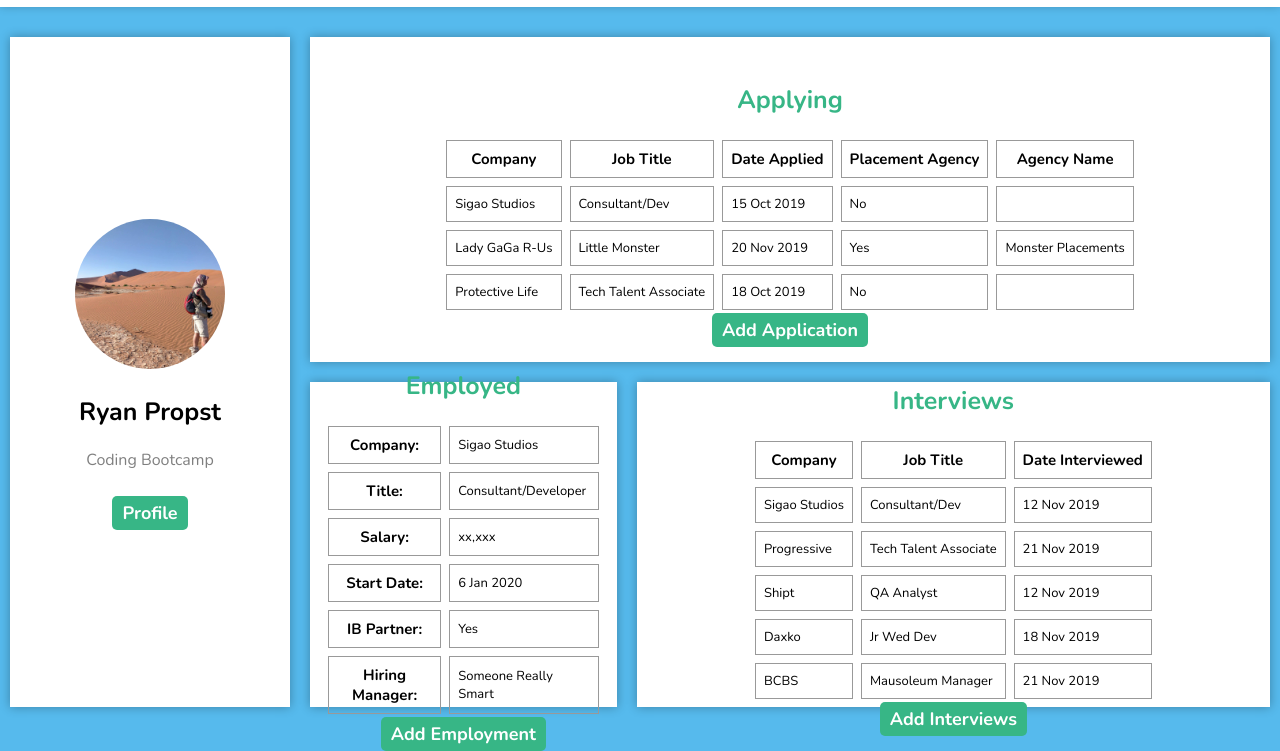
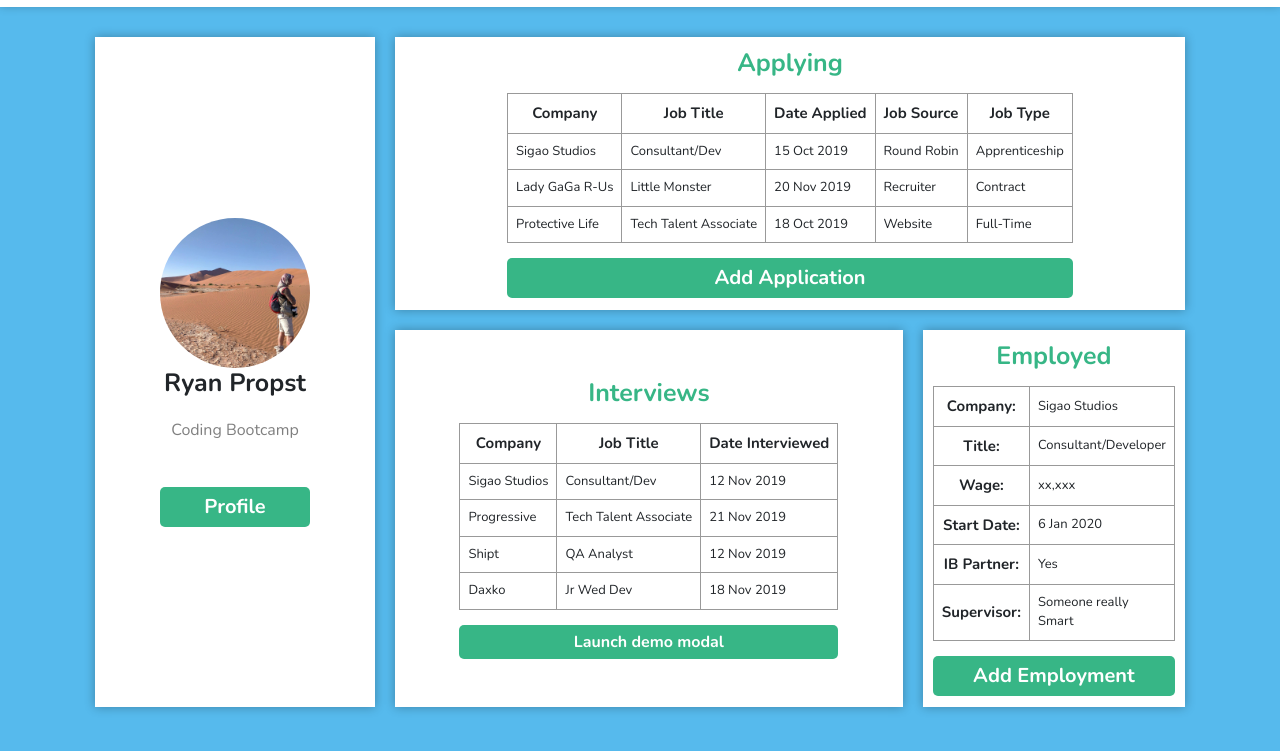
Before and after one commit to ryanpropst1/Hackathon, a plain HTML site: page index.html in a window 1280 px wide. Shown: the part 63-814 px from the top of the page. Drawn offline with nearby package versions, Linux system fonts and the light colour scheme.

Commit message:
moved card positions, changed table fields, modal is functional

```diff
--- a/css/layouts/dashboard.css
+++ b/css/layouts/dashboard.css
@@ -1,17 +1,17 @@
 .dashboard {
   display: grid;
-  grid-template-columns: 300px 1fr 2fr;
-  grid-template-rows: 50% 50%;
+  grid-template-columns: 300px 2fr 1fr;
+  /* grid-template-rows: 50% 50%; */
   height: calc(100vh - 110px);
   margin-top: 20px;
 }
 .dashboard .main {
   grid-row: 1 / span 2;
-  grid-column: 1 / span 1;
+  grid-column: 1 / span;
 }
 .dashboard .description {
   grid-row: 1 / span 1;
-  grid-column: 2 / span 3;
+  grid-column: 2 / span 2;
 }
 .dashboard-card {
   background: white;
@@ -49,7 +49,7 @@
   border-radius: 5px;
   border: none;
   width: 100%;
-  margin-top: 30px;
+  margin-top: 15px;
   background: #37b686;
   color: white;
   font-weight: bold;
@@ -61,7 +61,7 @@
   border-radius: 5px;
   border: none;
   width: 100%;
-  margin-top: 75px;
+  margin-top: 15px;
   background: #37b686;
   color: white;
   font-weight: bold;
--- a/css/style.css
+++ b/css/style.css
@@ -3,6 +3,7 @@
 
 /* Importing layouts */
 @import url("layouts/dashboard.css");
+
 html {
   background-color: #56baed;
 }
@@ -12,6 +13,7 @@ body {
   font-family: "Nunito", sans-serif;
   font-size: 18px;
   font-weight: 300;
+  background-color: #56baed;
 }
 p {
   font-weight: lighter;
--- a/index.html
+++ b/index.html
@@ -1,6 +1,20 @@
 <!DOCTYPE html>
 <html lang="en">
   <head>
+    <link rel="stylesheet"
+      href="https://maxcdn.bootstrapcdn.com/bootstrap/4.0.0/css/bootstrap.min.css"
+      integrity="sha384-Gn5384xqQ1aoWXA+058RXPxPg6fy4IWvTNh0E263XmFcJlSAwiGgFAW/dAiS6JXm"
+      crossorigin="anonymous">
+      <script src="https://code.jquery.com/jquery-3.2.1.slim.min.js"
+        integrity="sha384-KJ3o2DKtIkvYIK3UENzmM7KCkRr/rE9/Qpg6aAZGJwFDMVNA/GpGFF93hXpG5KkN"
+        crossorigin="anonymous"></script>
+      <script
+        src="https://cdnjs.cloudflare.com/ajax/libs/popper.js/1.12.9/umd/popper.min.js"
+        integrity="sha384-ApNbgh9B+Y1QKtv3Rn7W3mgPxhU9K/ScQsAP7hUibX39j7fakFPskvXusvfa0b4Q"
+        crossorigin="anonymous"></script>
+      <script src="https://maxcdn.bootstrapcdn.com/bootstrap/4.0.0/js/bootstrap.min.js"
+        integrity="sha384-JZR6Spejh4U02d8jOt6vLEHfe/JQGiRRSQQxSfFWpi1MquVdAyjUar5+76PVCmYl"
+        crossorigin="anonymous"></script>
     <meta charset="utf-8" />
     <meta http-equiv="X-UA-Compatible" content="IE=edge" />
     <meta name="viewport" content="width=device-width, initial-scale=1" />
@@ -36,74 +50,35 @@
                 <th>Company</th>
                 <th>Job Title</th>
                 <th>Date Applied</th>
-                <th>Placement Agency</th>
-                <th>Agency Name</th>
+                <th>Job Source</th>
+                <th>Job Type</th>
               </tr>
               <tr>
                 <td>Sigao Studios</td>
                 <td>Consultant/Dev</td>
                 <td>15 Oct 2019</td>
-                <td>No</td>
-                <td></td>
+                <td>Round Robin</td>
+                <td>Apprenticeship</td>
               </tr>
               <tr>
                 <td>Lady GaGa R-Us</td>
                 <td>Little Monster</td>
                 <td>20 Nov 2019</td>
-                <td>
-                  Yes
-                  <!-- <select>
-                    <option value="no">No</option>
-                    <option value="yes">Yes</option>
-                  </select> -->
-                </td>
-                <td>Monster Placements</td>
+                <td>Recruiter</td>
+                <td>Contract</td>
               </tr>
               <tr>
                 <td>Protective Life</td>
                 <td>Tech Talent Associate</td>
                 <td>18 Oct 2019</td>
-                <td>No</td>
-                <td></td>
+                <td>Website</td>
+                <td>Full-Time</td>
               </tr>
             </table>
 
             <a href="#" class="btn btn-primary btn-lg btn-other btn-apply"
               >Add Application</a
             >
-          </div>
-        </div>
-        <div class="dashboard-card stat">
-          <div class="dashboard-card-content">
-            <h3>Employed</h3>
-            <table>
-              <tr>
-                <th>Company:</th>
-                <td>Sigao Studios</td>
-              </tr>
-              <tr>
-                <th>Title:</th>
-                <td>Consultant/Developer</td>
-              </tr>
-              <tr>
-                <th>Salary:</th>
-                <td>xx,xxx</td>
-              </tr>
-              <tr>
-                <th>Start Date:</th>
-                <td>6 Jan 2020</td>
-              </tr>
-              <tr>
-                <th>IB Partner:</th>
-                <td>Yes</td>
-              </tr>
-              <tr>
-                <th>Hiring Manager:</th>
-                <td>Someone Really Smart</td>
-              </tr>
-            </table>
-
-            <a href="#" class="btn btn-primary btn-lg">Add Employment</a>
           </div>
         </div>
         <div class="dashboard-card stat">
@@ -140,39 +115,39 @@
                 <td>18 Nov 2019</td>
                 <!-- <td>No</td> -->
               </tr>
-              <tr>
+              <!-- <tr>
                 <td>BCBS</td>
                 <td>Mausoleum Manager</td>
                 <td>21 Nov 2019</td>
-                <!-- <td>No</td> -->
+                 <td>No</td> -->
               </tr>
             </table>
 
-            <a href="#" class="btn btn-primary btn-lg">Add Interviews</a>
+            <!-- <a href="#" class="btn btn-primary btn-lg">Add Interviews</a> -->
             <!-- Button trigger modal -->
-            <!-- <button
+             <button
               type="button"
               class="btn btn-primary"
               data-toggle="modal"
-              data-target="#basicExampleModal"
+              data-target="#myModal"
             >
               Launch demo modal
-            </button> -->
+            </button>
 
             <!-- Modal -->
-            <!-- <div
+            <div
               class="modal fade"
-              id="basicExampleModal"
+              id="myModal"
               tabindex="-1"
               role="dialog"
-              aria-labelledby="exampleModalLabel"
+              aria-labelledby="myModalLabel"
               aria-hidden="true"
             >
               <div class="modal-dialog" role="document">
                 <div class="modal-content">
                   <div class="modal-header">
                     <h5 class="modal-title" id="exampleModalLabel">
-                      Modal title
+                     Interview
                     </h5>
                     <button
                       type="button"
@@ -184,7 +159,14 @@
                     </button>
                   </div>
                   <div class="modal-body">
-                    ...
+                    <form>
+                      Company:<br>
+                      <input type="text" name="company"><br>
+                      Job Title:<br>
+                      <input type="text" name="job title"><br>
+                      Date:<br>
+                      <input type="text" name="date"><br>
+                    </form>
                   </div>
                   <div class="modal-footer">
                     <button
@@ -200,11 +182,50 @@
                   </div>
                 </div>
               </div>
-            </div> -->
+            </div>
 
             <br />
           </div>
+
+
         </div>
+
+        <div class="dashboard-card stat">
+          <div class="dashboard-card-content">
+            <h3>Employed</h3>
+            <table>
+              <tr>
+                <th>Company:</th>
+                <td>Sigao Studios</td>
+              </tr>
+              <tr>
+                <th>Title:</th>
+                <td>Consultant/Developer</td>
+              </tr>
+              <tr>
+                <th>Wage:</th>
+                <td>xx,xxx</td>
+              </tr>
+              <tr>
+                <th>Start Date:</th>
+                <td>6 Jan 2020</td>
+              </tr>
+              <tr>
+                <th>IB Partner:</th>
+                <td>Yes</td>
+              </tr>
+              <tr>
+                <th>Supervisor:</th>
+                <td>Someone really Smart</td>
+              </tr>
+            </table>
+
+            <a href="#" class="btn btn-primary btn-lg">Add Employment</a>
+          </div>
+        </div>
+
+
+
       </div>
     </div>
     <script>
```
